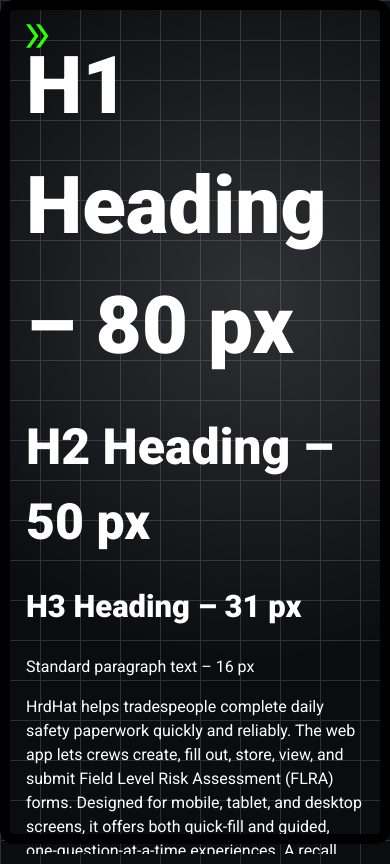
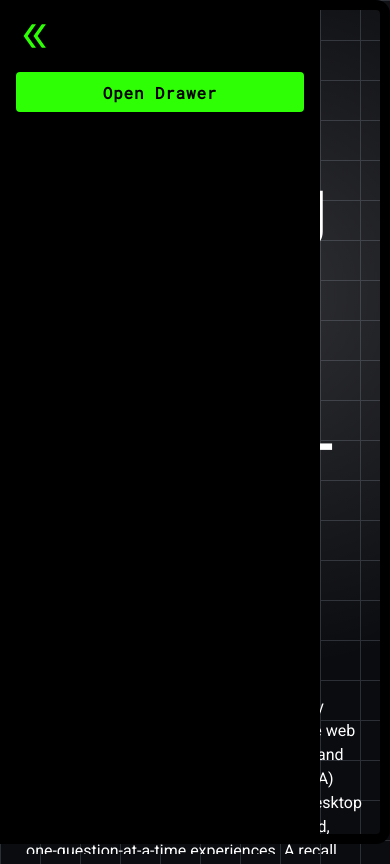
Before and after one commit to HrdHat/hrdhatv4-frontend, a React (Vite) app: page /gallery in a window 390 px wide. Built offline with nearby package versions, Linux system fonts and the light colour scheme; no server answers.

Commit message:
feat(gallery): responsive sidebar & drawer interactions, z-index reordering
Added margin to clear arrow, drawer width match, z-index hierarchy updated, daily log entry.

```diff
--- a/src/app/routes/Gallery.tsx
+++ b/src/app/routes/Gallery.tsx
@@ -1,5 +1,5 @@
 import React from 'react';
-import PageLayout from '@/components/PageLayout/PageLayout';
+import { GalleryLayout } from '@/components/GalleryLayout/GalleryLayout';
 import TypographySection from '@/components/Gallery/TypographySection';
 import ButtonsSection from '@/components/Gallery/ButtonsSection';
 import FieldSection from '@/components/Gallery/FieldSection';
@@ -8,7 +8,7 @@ import FormStyleSection from '@/components/Gallery/FormStyleSection';
 
 const Gallery: React.FC = () => {
   return (
-    <PageLayout>
+    <GalleryLayout>
       <div className='o-snap-y'>
         <TypographySection />
         <ButtonsSection />
@@ -16,7 +16,7 @@ const Gallery: React.FC = () => {
         <MessageBoxesSection />
         <FormStyleSection />
       </div>
-    </PageLayout>
+    </GalleryLayout>
   );
 };
 
--- /dev/null
+++ b/src/components/GalleryLayout/GalleryDrawer.tsx
@@ -0,0 +1,50 @@
+import React from 'react';
+import { useGalleryDrawer } from './GalleryDrawerContext';
+import Button from '@/components/Button/Button';
+
+// Import component-level styles (ITCSS components layer)
+import '@/styles/components/drawer.css';
+
+/**
+ * Drawer component for the Gallery sandbox.
+ * – Appears to the right of the Sidebar on tablet/desktop.
+ * – Replaces the Sidebar on mobile (Sidebar hidden via CSS/logic).
+ * – Height grows with content (`max-content`) but never below 320px.
+ */
+export const GalleryDrawer: React.FC<{ children?: React.ReactNode }> = ({
+  children,
+}) => {
+  const { open, toggle } = useGalleryDrawer();
+
+  return (
+    <aside className={`c-drawer ${open ? 'is-open' : ''}`} role='complementary'>
+      {/* Close drawer button (visible only when open) */}
+      {open && (
+        <Button
+          variant='green'
+          onClick={toggle}
+          style={{
+            position: 'absolute',
+            top: '1rem',
+            right: '1rem',
+            zIndex: 99998,
+          }}
+        >
+          Close
+        </Button>
+      )}
+      {/* Placeholder content if none provided – developers can override in sandbox */}
+      {children ?? (
+        <div style={{ padding: '1rem', color: 'var(--color-white)' }}>
+          <h3 style={{ marginTop: 0 }}>Sandbox Drawer</h3>
+          <p style={{ fontSize: '0.875rem' }}>
+            Add your sandbox form or components here. The drawer is sized by its
+            content and has a minimum height of 320px.
+          </p>
+        </div>
+      )}
+    </aside>
+  );
+};
+
+export default GalleryDrawer;
--- a/src/components/GalleryLayout/GalleryLayout.tsx
+++ b/src/components/GalleryLayout/GalleryLayout.tsx
@@ -2,40 +2,64 @@ import React, { useState } from 'react';
 
 import Sidebar from '@/components/Sidebar/Sidebar';
 import { GalleryDrawerContext } from './GalleryDrawerContext';
+import DrawerToggleButton from '@/components/Sidebar/DrawerToggleButton';
+import useBreakpoint from '@/hooks/useBreakpoint';
+import GalleryDrawer from './GalleryDrawer';
 import DoubleArrowIcon from '@/components/Icon/DoubleArrowIcon';
 
 /**
- * Layout with a collapsible drawer/sidebar to mirror app shell.
- * Keeps logic simple for the component gallery demo.
+ * Layout with separate sidebar and drawer controls for the Gallery sandbox.
  */
 export const GalleryLayout: React.FC<{ children: React.ReactNode }> = ({
   children,
 }) => {
-  const [open, setOpen] = useState(false);
+  const [sidebarOpen, setSidebarOpen] = useState(true); // sidebar visibility
+  const [drawerOpen, setDrawerOpen] = useState(false); // drawer visibility
+  const bp = useBreakpoint();
+
+  // Hide sidebar entirely on mobile when drawer is open to save space
+  const shouldRenderSidebar = !(bp === 'mobile' && drawerOpen);
 
   return (
     <GalleryDrawerContext.Provider
-      value={{ open, toggle: () => setOpen(prev => !prev) }}
+      value={{ open: drawerOpen, toggle: () => setDrawerOpen(prev => !prev) }}
     >
-      <Sidebar isOpen={open} onClose={() => setOpen(false)} />
+      {/* Sidebar */}
+      {shouldRenderSidebar && (
+        <Sidebar isOpen={sidebarOpen}>
+          {/* Button inside sidebar to open/close drawer */}
+          <DrawerToggleButton />
+        </Sidebar>
+      )}
 
-      {/* Icon toggle button */}
+      {/* Drawer – appears next to sidebar on desktop/tablet, overlays on mobile */}
+      <GalleryDrawer />
+
+      {/* Arrow toggle for sidebar – always visible */}
       <button
         type='button'
-        onClick={() => setOpen(prev => !prev)}
-        aria-label={open ? 'Close sidebar' : 'Open sidebar'}
+        onClick={() => {
+          if (sidebarOpen) {
+            // Close drawer first if it's open, then sidebar
+            if (drawerOpen) setDrawerOpen(false);
+            setSidebarOpen(false);
+          } else {
+            setSidebarOpen(true);
+          }
+        }}
+        aria-label={sidebarOpen ? 'Close sidebar' : 'Open sidebar'}
         style={{
           position: 'fixed',
           top: '1rem',
           left: '1rem',
-          zIndex: 1100,
+          zIndex: 99999,
           background: 'transparent',
           border: 'none',
           padding: 0,
           cursor: 'pointer',
         }}
       >
-        <DoubleArrowIcon direction={open ? 'left' : 'right'} />
+        <DoubleArrowIcon direction={sidebarOpen ? 'left' : 'right'} />
       </button>
 
       <div className='gallery-layout l-page'>{children}</div>
--- /dev/null
+++ b/src/components/Sidebar/DrawerToggleButton.tsx
@@ -0,0 +1,28 @@
+import React from 'react';
+import Button from '@/components/Button/Button';
+import { useGalleryDrawer } from '@/components/GalleryLayout/GalleryDrawerContext';
+
+/**
+ * DrawerToggleButton – green button that lives **inside the Sidebar** to toggle
+ * the Gallery sandbox drawer. It inherits Sidebar z-index, so it naturally
+ * appears above the drawer border.
+ */
+const DrawerToggleButton: React.FC = () => {
+  const { open, toggle } = useGalleryDrawer();
+
+  return (
+    <div style={{ padding: '1rem', marginTop: '56px' }}>
+      <Button
+        variant='green'
+        fullWidth
+        onClick={toggle}
+        aria-pressed={open}
+        style={{ zIndex: 99997 }}
+      >
+        {open ? 'Close Drawer' : 'Open Drawer'}
+      </Button>
+    </div>
+  );
+};
+
+export default DrawerToggleButton;
--- /dev/null
+++ b/src/styles/components/drawer.css
@@ -0,0 +1,43 @@
+/* Drawer component – sandbox only – last updated 2025-06-17 */
+
+.c-drawer {
+  position: fixed;
+  /* Height rules */
+  height: auto;
+  max-height: calc(100vh - 2rem); /* Leave breathing room at top/bottom */
+  min-height: var(
+    --spacing-sidebar-width
+  ); /* 320px – matches sidebar width token */
+  top: 1rem;
+  /* Placement */
+  left: 0;
+
+  /* Visual */
+  background-color: var(--color-black);
+  color: var(--color-white);
+  box-shadow: 0 2px 8px rgb(0 0 0 / 0.5);
+
+  /* Slide-in animation */
+  /* Start hidden off-canvas */
+  transform: translateX(-100%);
+  transition: transform 0.3s ease;
+  z-index: 99997;
+  overflow-y: auto;
+
+  width: var(--spacing-sidebar-width);
+  box-sizing: border-box; /* include padding within width */
+}
+
+/* Open state */
+.c-drawer.is-open {
+  transform: translateX(0);
+}
+
+/* Tablet & Desktop default already set with left var spacing */
+
+/* Tablet & Desktop – when open, slide to the right of sidebar */
+@media (min-width: 600px) {
+  .c-drawer.is-open {
+    transform: translateX(var(--spacing-sidebar-width));
+  }
+}
--- a/src/styles/components/sidebar.css
+++ b/src/styles/components/sidebar.css
@@ -9,7 +9,7 @@
   background-color: var(--color-black);
   transform: translateX(-100%);
   transition: transform 0.3s ease;
-  z-index: 1000; /* ensure overlay */
+  z-index: 99998; /* above drawer (99997) */
   overflow-y: auto;
 }
 
```
Also changed, not shown: 1 other file (tests, documents, lock files or other folders).
